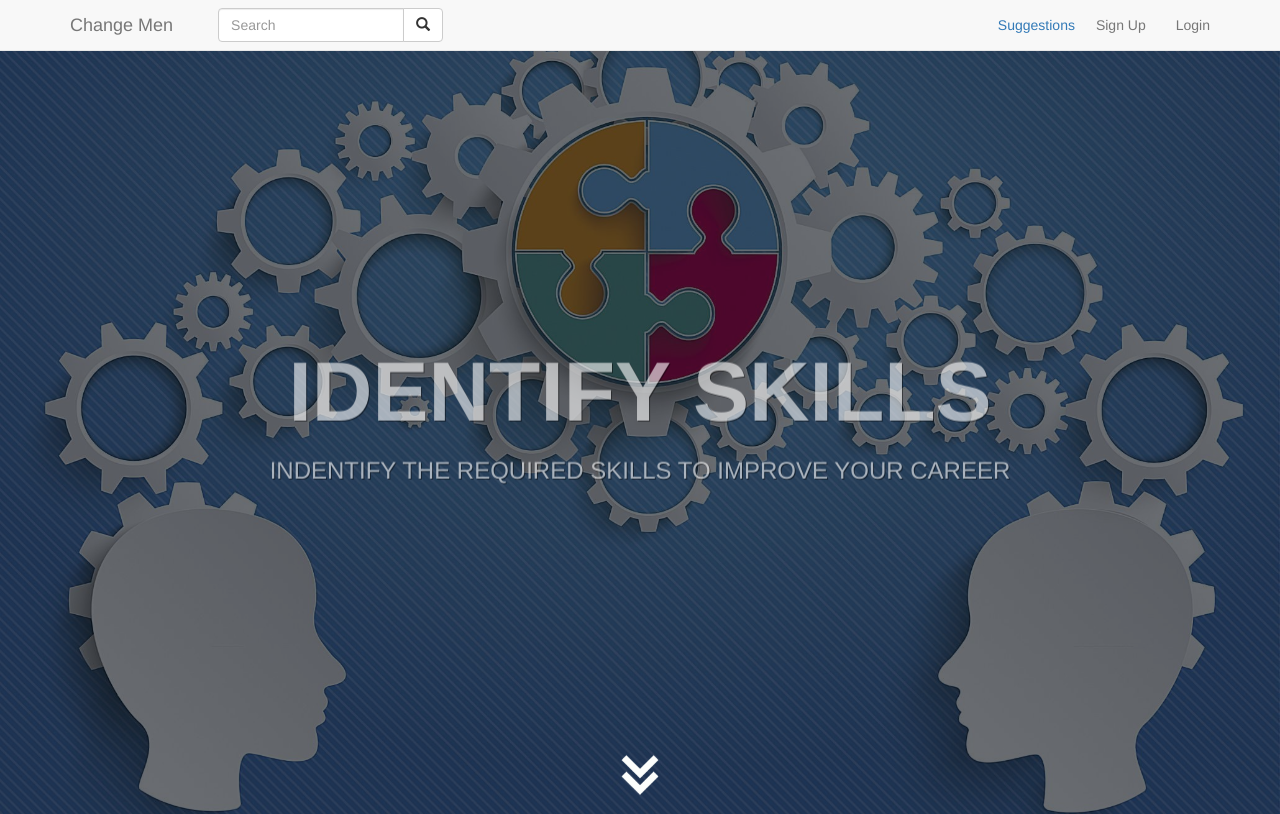
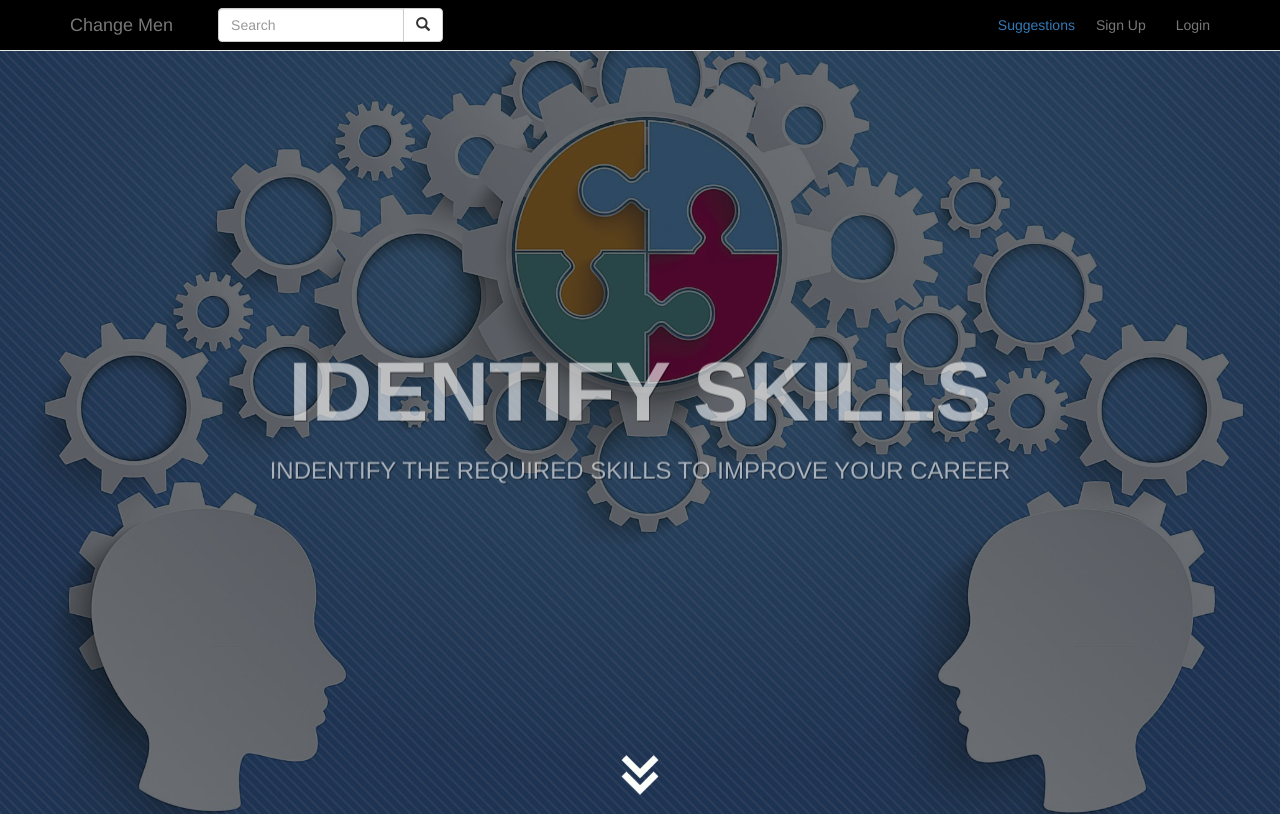
Before and after one commit to nathalials/change-men-career-framework, a website: page index.html in a window 1280 px wide. Shown: the top 814 px of the page. Drawn offline with nearby package versions, Linux system fonts and the light colour scheme.

Commit message:
nav bar black

```diff
--- a/css/index.css
+++ b/css/index.css
@@ -216,6 +216,14 @@ h5 {
     font-size: 40px;
 }
 
+#mainNav{
+    background-color: navbar navbar-default navbar-fixed-top navbar-custom;
+}
+
+.navbar navbar-default navbar-fixed-top navbar-custom{
+     background-color: navbar navbar-default navbar-fixed-top navbar-custom;
+}
+
 #myBtn {
     display: none; /* Hidden by default */
     position: fixed; /* Fixed/sticky position */
--- a/index.html
+++ b/index.html
@@ -51,8 +51,8 @@
 <div id="skipnav"><a href="#maincontent">Skip to main content</a></div>
 
     <!-- Navigation -->
-    <nav id="mainNav" class="navbar navbar-default navbar-fixed-top navbar-custom">
-        <div class="container">
+    <nav id="mainNav" class="navbar navbar-default navbar-fixed-top navbar-custom" style="background-color: black">
+        <div class="container" style="background-color: black">
             <!-- Brand and toggle get grouped for better mobile display -->
             <div class="navbar-header page-scroll">
                 <button type="button" class="navbar-toggle" data-toggle="collapse" data-target="#bs-example-navbar-collapse-1">
@@ -202,6 +202,7 @@
                 <button class="btn btn-info float-right btn-sm">View Courses</button>
             </div>
         </div>
+
 </div>
 
 
```
Also changed, not shown: css/img/soft-eng.jpg (added).
